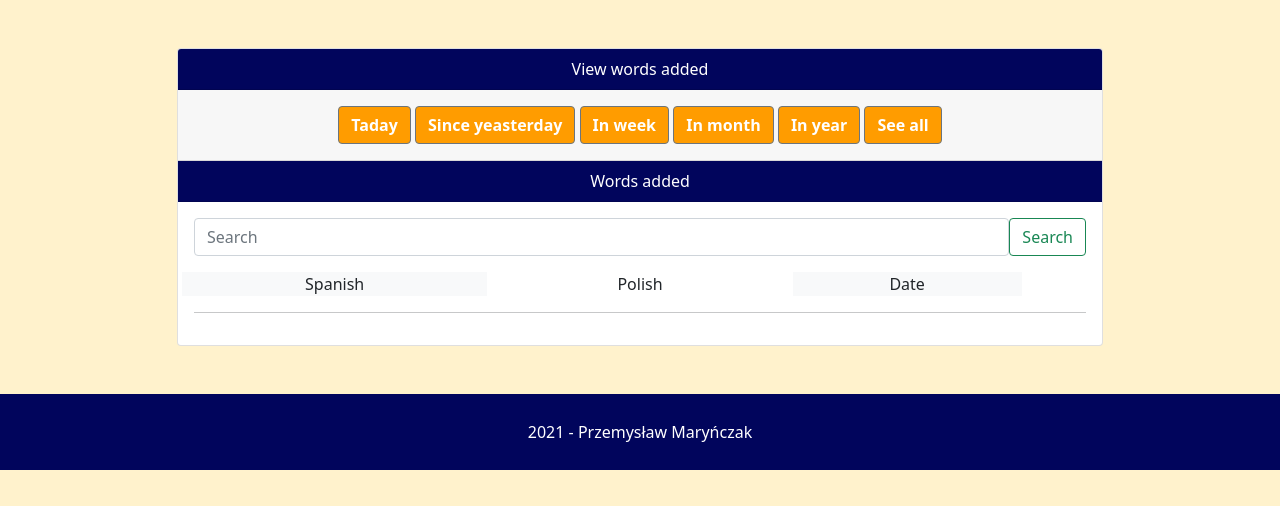
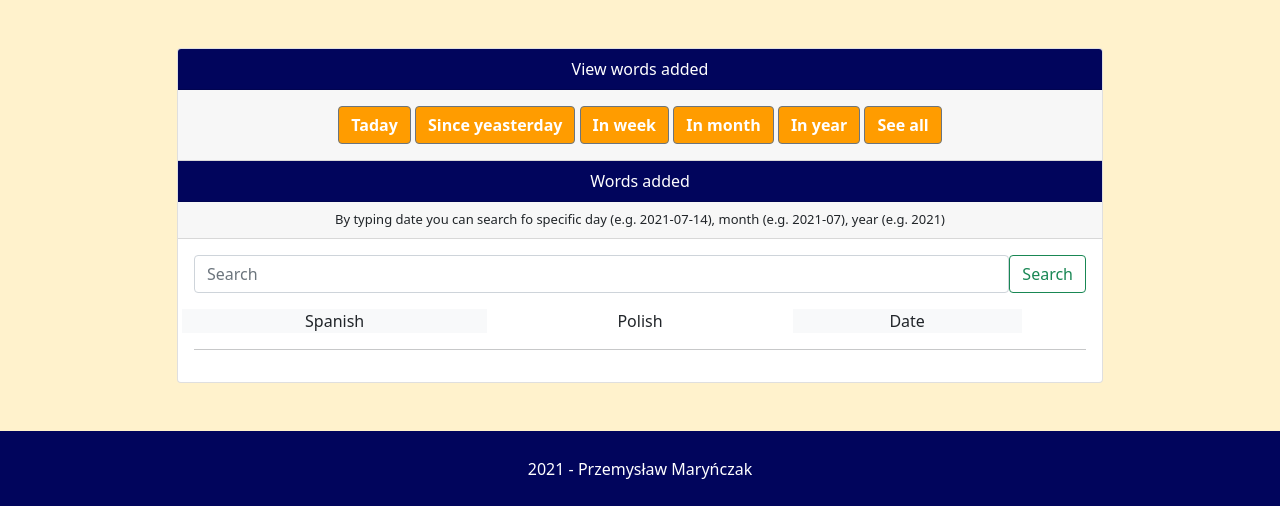
Before and after one commit to RoofBite/SpanishClipboard, a Django app: page /view_words/1 in a window 1280 px wide. Shown: the part 56-562 px from the top of the page. Run offline with Django 3.2, Linux system fonts and the light colour scheme; a user stored in the database is signed in; data comes from the database, SQL or seed files in the repository; both versions use the stored data as it was after the commit; some libraries are stand-ins or nearby versions.

Commit message:
Search by date on view_words also added

```diff
--- a/clipboard/templates/clipboard/view_words.html
+++ b/clipboard/templates/clipboard/view_words.html
@@ -32,6 +32,9 @@
                     </div>
                     <div class="card-header text-white " style="background-color:#01055c"  >
                         Words added
+                    </div>
+                    <div class="card-header text-dark " style="font-size: 13px;" >
+                        By typing date you can search fo specific day (e.g. 2021-07-14), month (e.g. 2021-07), year (e.g. 2021)
                     </div>
                     <form class="d-flex ms-3 mt-3 me-3" method="GET" action='{% url "view_words" hours=0 %}'>
                         <input class="form-control  " type="search" value="{{search_query}}" placeholder="Search" aria-label="Search" name="search_query">
--- a/clipboard/views.py
+++ b/clipboard/views.py
@@ -34,9 +34,9 @@
             if request.GET.get('search_query'):
                 search_query = request.GET.get('search_query')
                 words=Word.objects.filter(
-                Q(polish_word__icontains=search_query) | Q(spanish_word__icontains=search_query) | Q(etymology__icontains=search_query) | Q(notes__icontains=search_query),
-                user=request.user,for_deletion=False,)
-                #print('Search', search_query)
+                Q(polish_word__icontains=search_query) | Q(date_added__startswith=search_query) | Q(spanish_word__icontains=search_query) | Q(etymology__icontains=search_query) | Q(notes__icontains=search_query),
+                user=request.user,for_deletion=False).order_by('-date_added')
+                print('Date', str(words[0].date_added))
             else:
                 words = Word.objects.filter(user=request.user,for_deletion=False).order_by('-date_added')
         context={'words':words,'search_query':search_query}
```
Also changed, not shown: db.sqlite3.
